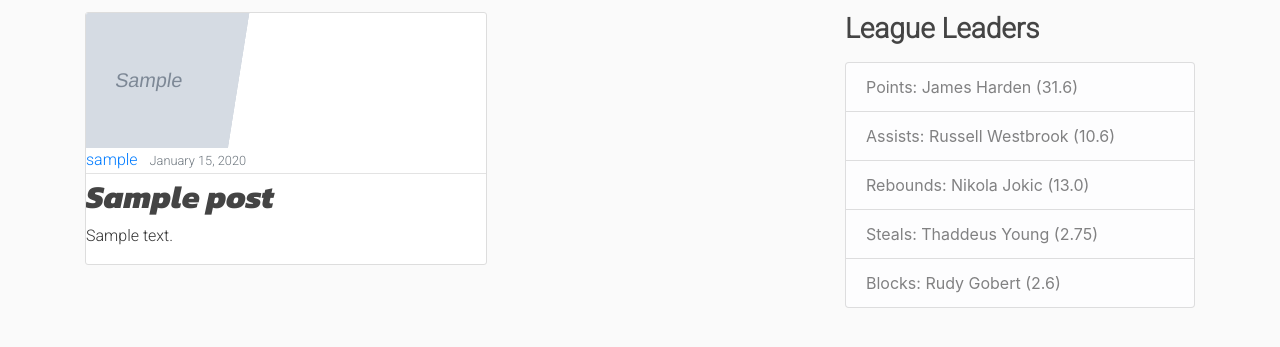
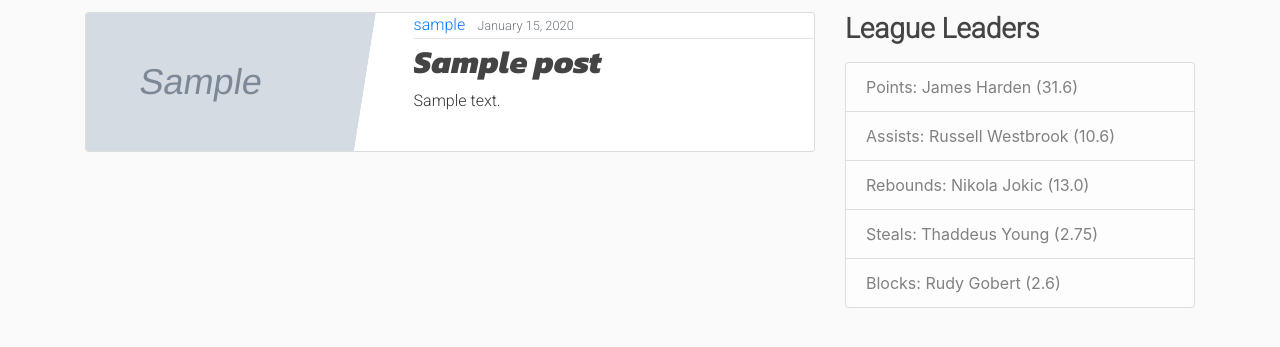
Before and after one commit to stephen-kernan/bandwagon-nba, a Django app: page / in a window 1280 px wide. Shown: the part 68-415 px from the top of the page. Run offline with Django 3.2, Linux system fonts and the light colour scheme; tables that the repository leaves empty hold one stand-in row (values such as "Sample post"); grey boxes marked "Sample" are stand-in pictures; some libraries are stand-ins or nearby versions.

Commit message:
Fixed tiny glitch

```diff
--- a/bandwagon/templates/bandwagon/home.html
+++ b/bandwagon/templates/bandwagon/home.html
@@ -22,8 +22,7 @@
     {% endif %}
 
     {% for post in posts %}
-    <article class="media">
-        <div class="content-section">
+    <article class="media content-section">
         <div class="post-list-img-container">
             <img src="{{ post.image.url }}" alt="profile photo" class="post-list-img">
         </div>
@@ -36,7 +35,6 @@
                 <a class="article-title" href="{% url 'post-detail' post.id %}">{{ post.title }}</a>
             </h2>
             <p class="article-content preview-text">{{ post.content | truncatechars:175 }}</p>
-            </div>
         </div>
     </article>
     {% endfor %}
```
Lines whose indentation alone changed are shown as unchanged.
